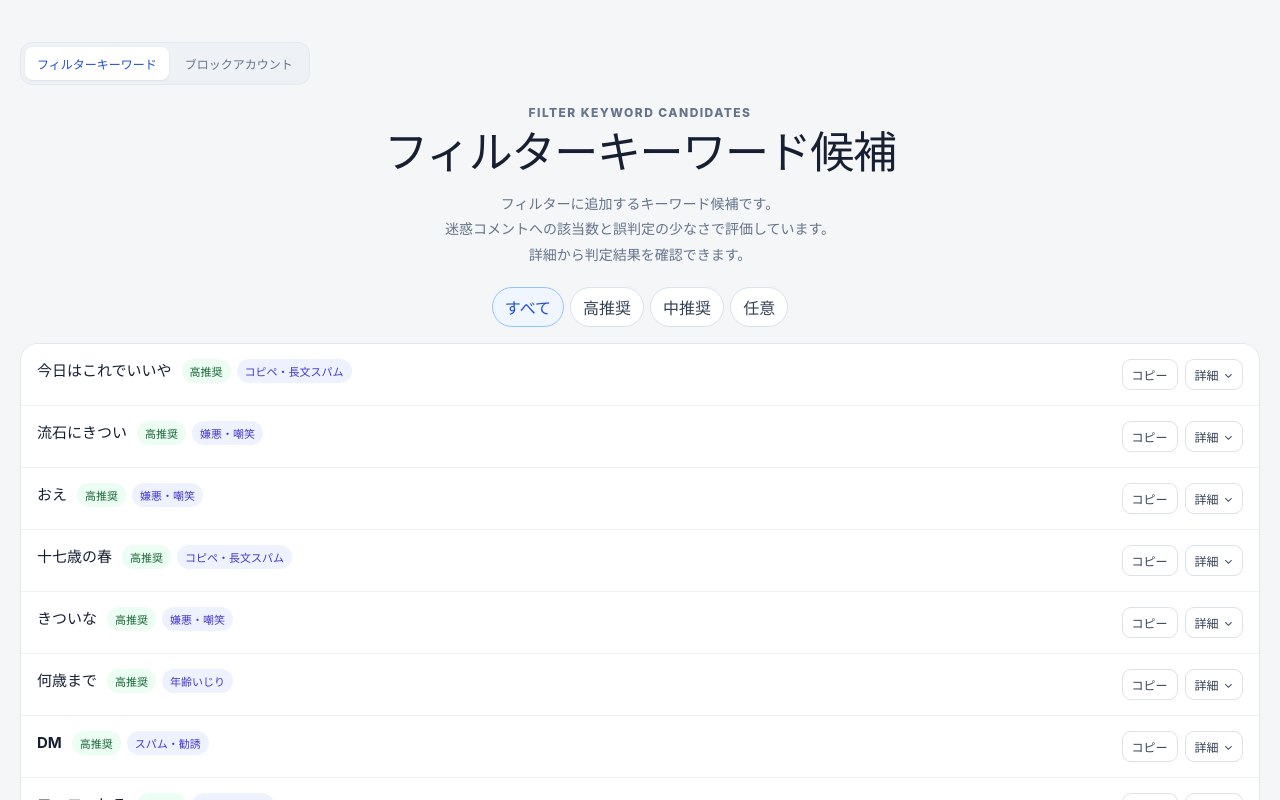
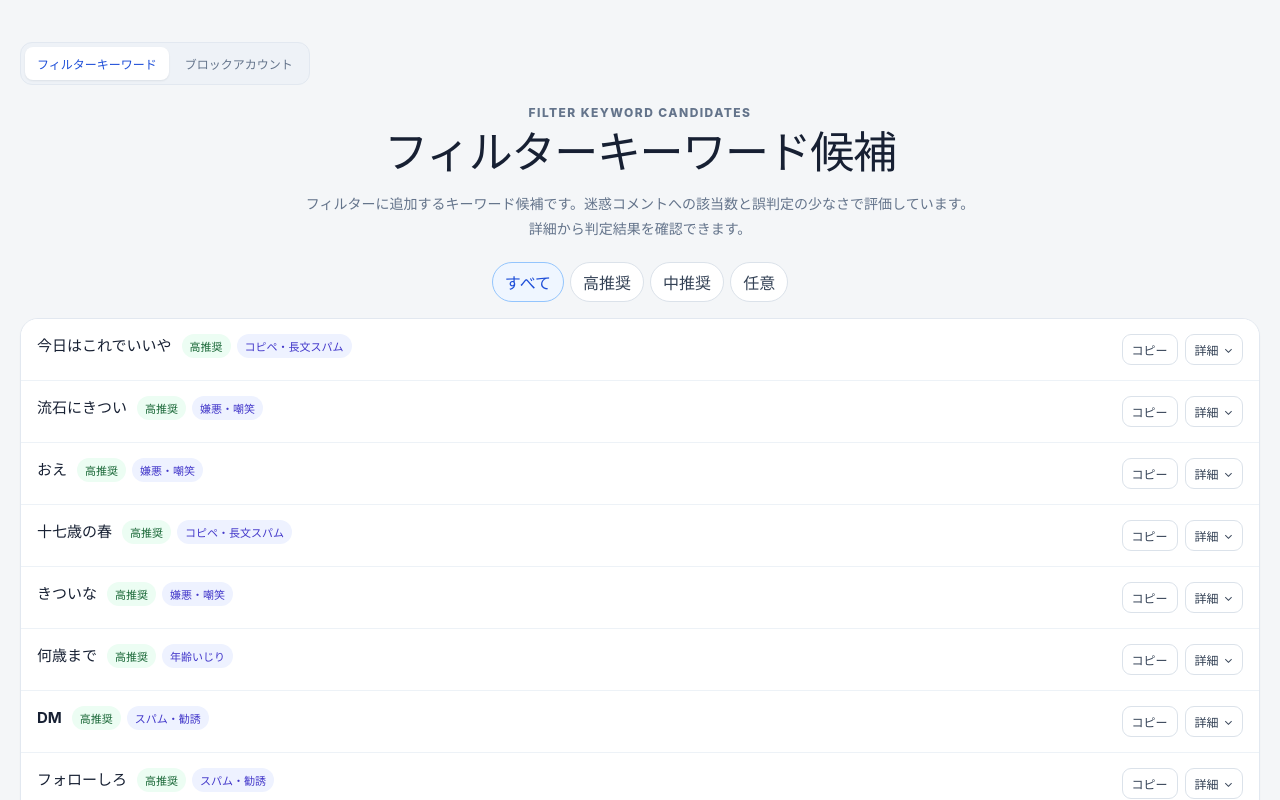
Before and after one commit to unow-dev/mi-comopt, a React (Vite) app in the folder package/: page / in a window 1280 px wide. Shown: the top 800 px of the page. Built offline with nearby package versions, Linux system fonts and the light colour scheme.

Commit message:
ui: remove description line breaks

```diff
--- a/package/src/App.jsx
+++ b/package/src/App.jsx
@@ -260,25 +260,13 @@ export default function App() {
             <>
               <p className="eyebrow">FILTER KEYWORD CANDIDATES</p>
               <h1>フィルターキーワード候補</h1>
-              <p className="description">
-                フィルターに追加するキーワード候補です。
-                <br />
-                迷惑コメントへの該当数と誤判定の少なさで評価しています。
-                <br />
-                詳細から判定結果を確認できます。
-              </p>
+              <p className="description">フィルターに追加するキーワード候補です。迷惑コメントへの該当数と誤判定の少なさで評価しています。詳細から判定結果を確認できます。</p>
             </>
           ) : (
             <>
               <p className="eyebrow">ACCOUNT BLOCK CANDIDATES</p>
               <h1>アカウントブロック候補</h1>
-              <p className="description">
-                ブロック候補のアカウントです。
-                <br />
-                同じアカウントから迷惑コメントが2件以上ある場合に候補としています。
-                <br />
-                詳細から根拠を確認できます。
-              </p>
+              <p className="description">ブロック候補のアカウントです。同じアカウントから迷惑コメントが2件以上ある場合に候補としています。詳細から根拠を確認できます。</p>
             </>
           )}
         </div>
```
